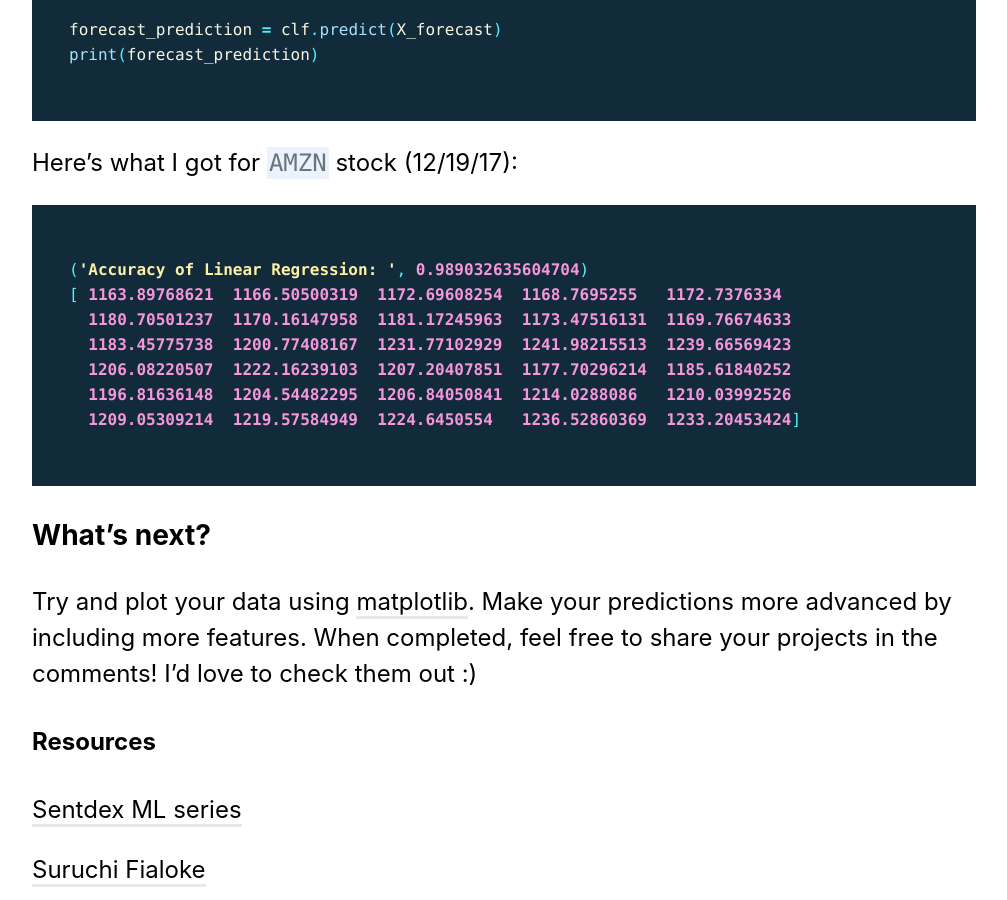
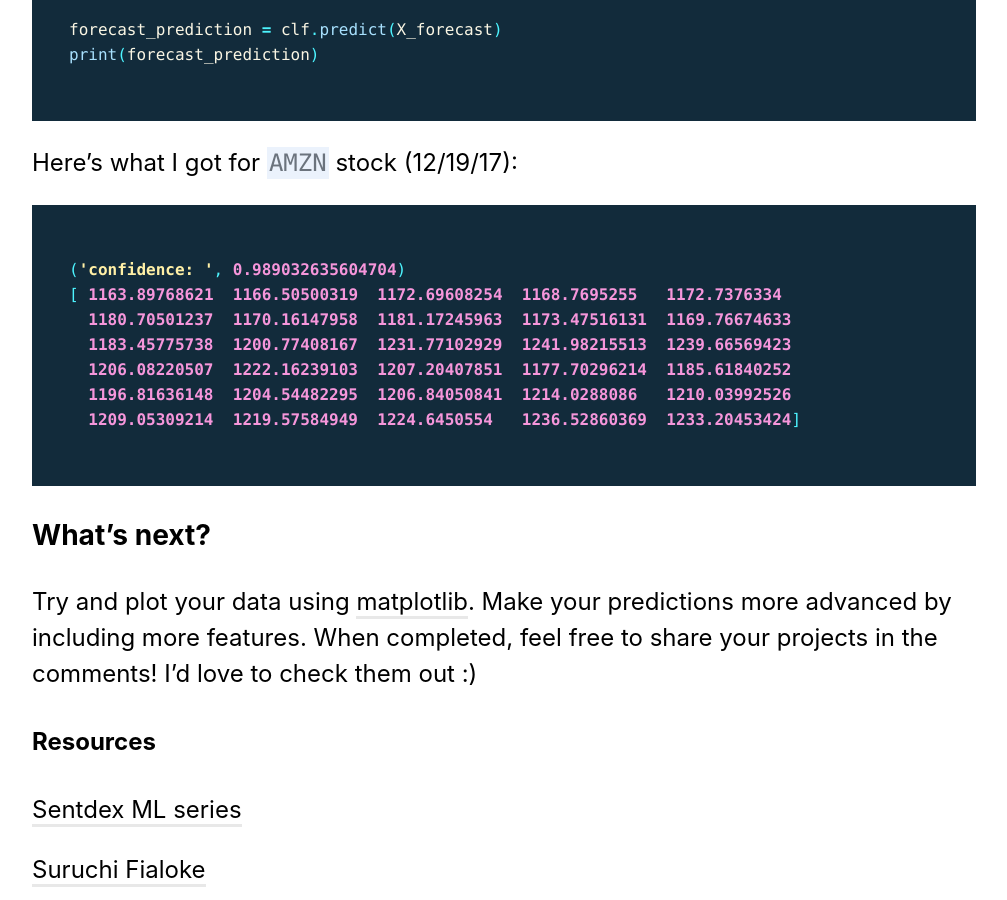
Before and after one commit to TryEnlight/tryenlight.github.io, a Jekyll site: the page built from _posts/2017-12-15-stock-market.md, in a window 1280 px wide and 900 px high, scrolled down 5919 px. Shown: the whole window, without its empty margins (136-1143 px from the left). Built offline with Jekyll 4.4.1, drawn with Linux system fonts in a browser that asks for light colours; nearby versions of some CDN libraries; comment, search, counter and statistics services are not loaded.

Commit message:
console.log

````diff
--- a/_posts/2017-12-15-stock-market.md
+++ b/_posts/2017-12-15-stock-market.md
@@ -126,7 +126,7 @@ print(forecast_prediction)
 Here's what I got for `AMZN` stock (12/19/17):
 
 ```python
-('Accuracy of Linear Regression: ', 0.989032635604704)
+('confidence: ', 0.989032635604704)
 [ 1163.89768621  1166.50500319  1172.69608254  1168.7695255   1172.7376334
   1180.70501237  1170.16147958  1181.17245963  1173.47516131  1169.76674633
   1183.45775738  1200.77408167  1231.77102929  1241.98215513  1239.66569423
````
